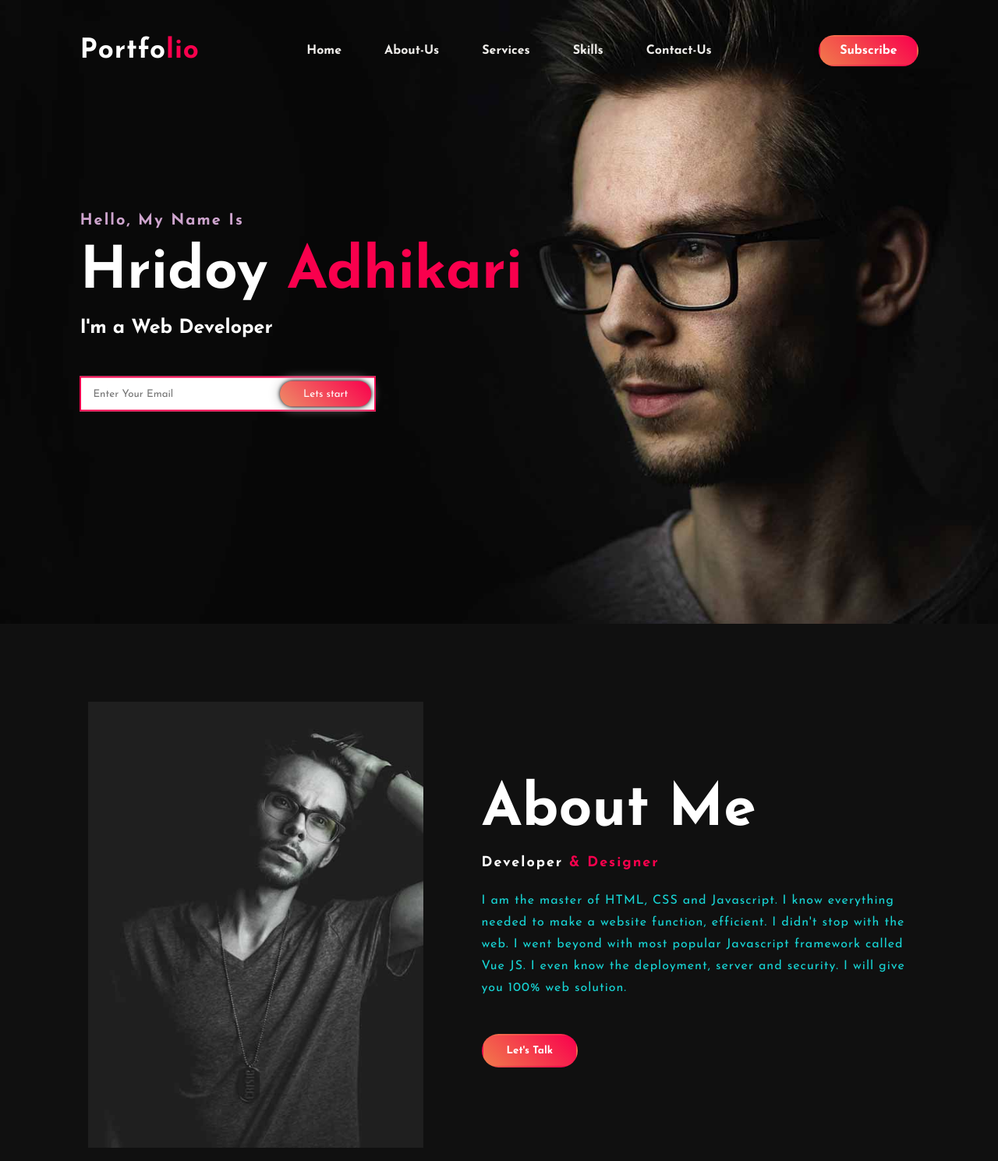
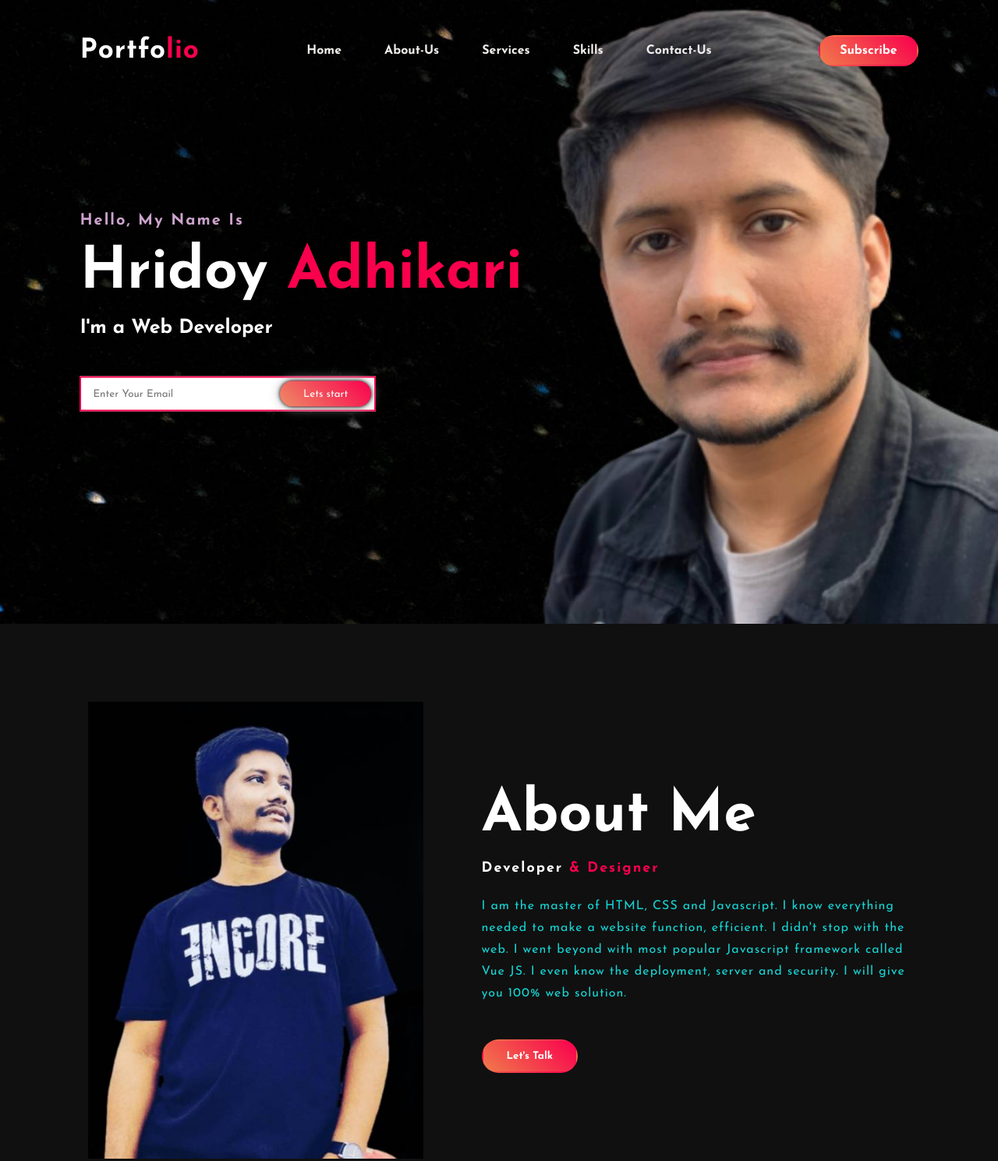
Before and after one commit to niladhikari/Responsive-Portfolio, a plain HTML site: page index.html in a window 1280 px wide. Shown: the top 1489 px of the page at 78% size. Drawn offline with Linux system fonts and the light colour scheme.

Commit message:
new update for that

```diff
--- a/index.html
+++ b/index.html
@@ -50,7 +50,7 @@
 
     <section class="about">
         <div class="main">
-            <img src="img/about.jpg">
+            <img src="img/about 2.jpg">
             <div class="about-text">
                 <h2>About Me</h2>
                 <h5>Developer <span>& Designer</span></h5>
--- a/style.css
+++ b/style.css
@@ -7,7 +7,7 @@
 .home {
   height: 100vh;
   width: 100%;
-  background-image: url(img/background.jpg);
+  background-image: url(img/backg\ \(4\).jpg);
   background-size: cover;
   background-position: center;
 }
```
Also changed, not shown: img/about 2.jpg (added), img/back.png (added), img/backg (2).jpg (added), img/backg (3).jpg (added), img/backg (4).jpg (added), img/image 9.png (added).
